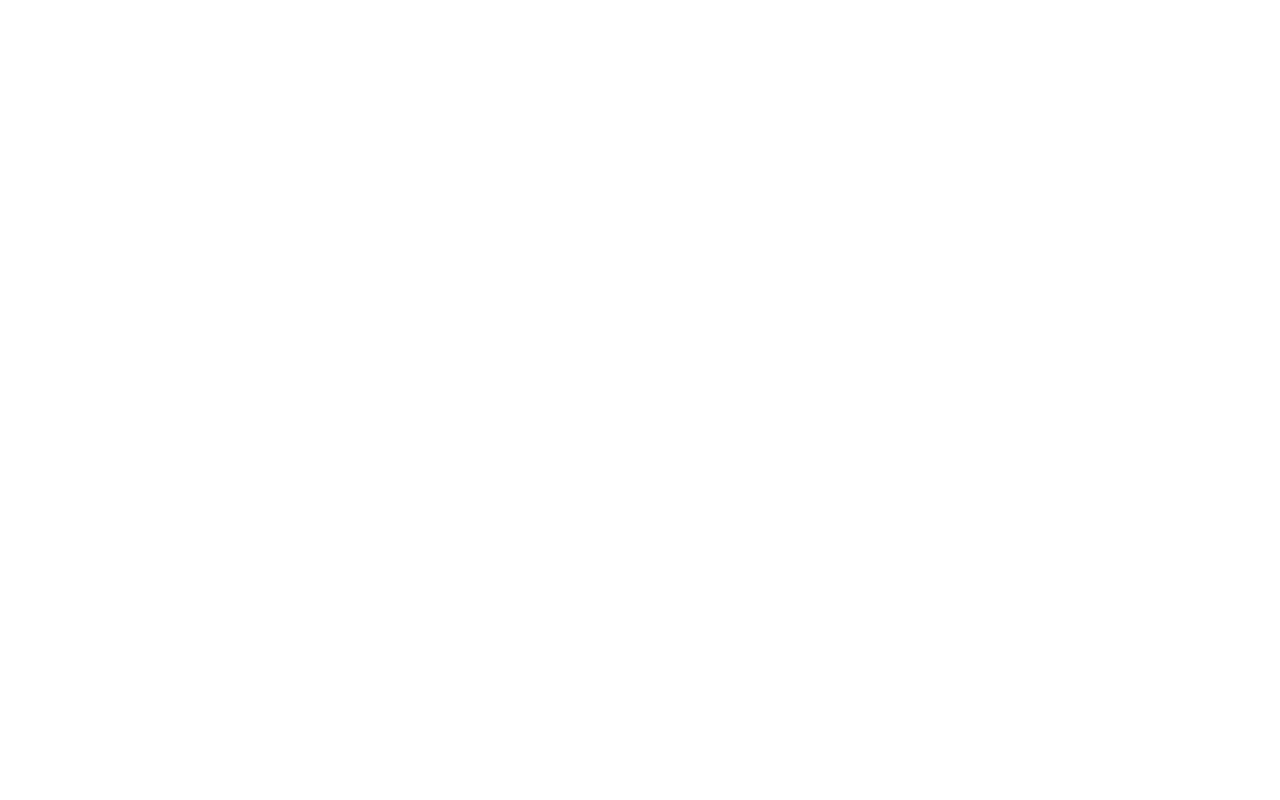
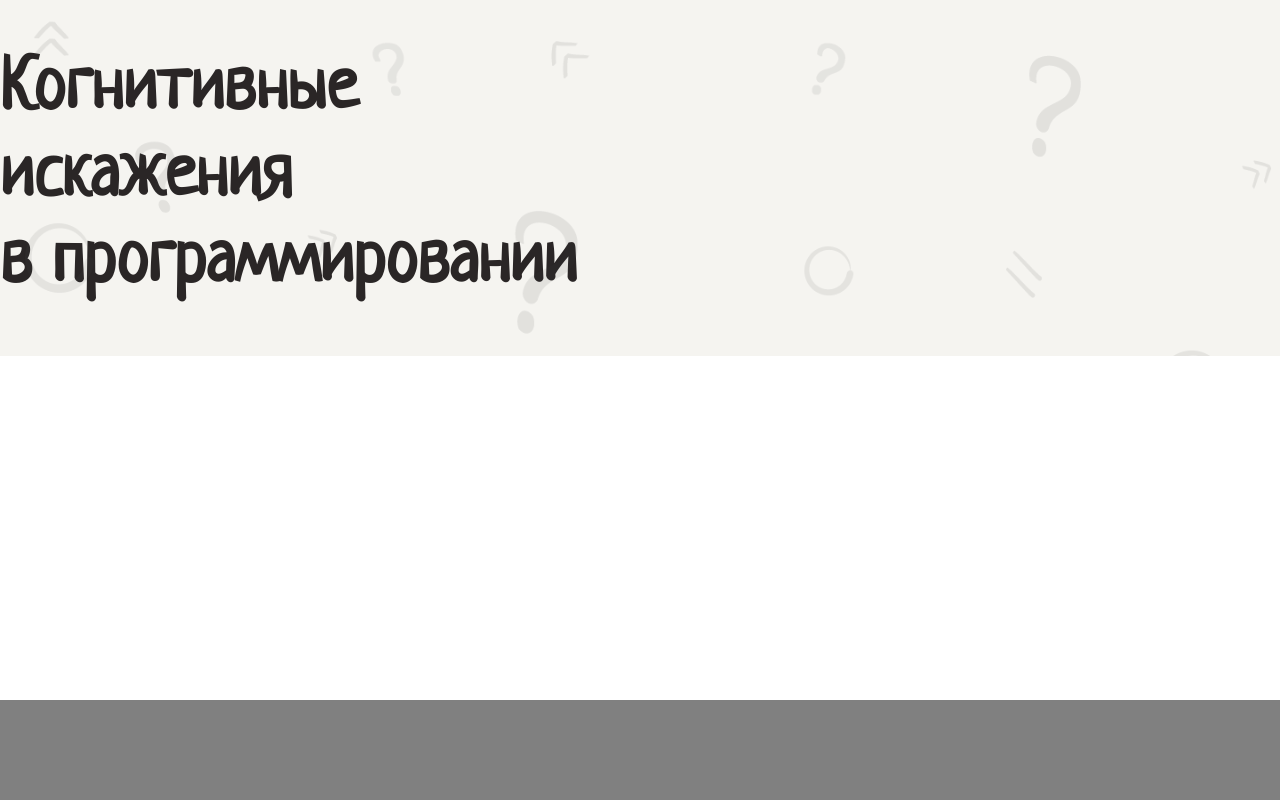
Before and after one commit to kkrasilov/layout-designer-project-58, a website: page src/index.html in a window 1280 px wide. Drawn offline with Linux system fonts and the light colour scheme; a web font is replaced by a local one.

Commit message:
added basic styles

```diff
--- a/src/index.html
+++ b/src/index.html
@@ -1,14 +1,26 @@
 <!DOCTYPE html>
-<html lang="ru">
+<html lang="ru" class="h-100">
+
 <head>
-    <meta charset="UTF-8">
-    <meta name="viewport" content="width=device-width, initial-scale=1.0">
-    <meta http-equiv="X-UA-Compatible" content="ie=edge">
-    <title>Когнитивные искажения kkrasilov</title>
+  <meta charset="UTF-8">
+  <meta name="viewport" content="width=device-width, initial-scale=1.0">
+  <meta http-equiv="X-UA-Compatible" content="ie=edge">
+  <title>Когнитивные искажения kkrasilov</title>
 
-    <link rel="stylesheet" href="styles/style.css">
+  <link rel="stylesheet" href="styles/style.css">
 </head>
-<body>
 
+<body class="h-100">
+  <div class="container h-100">
+    <header class="bg-image">
+      <h1>Когнитивные<br>искажения<br> в программировании</h1>
+    </header>
+    <main>
+      <section>
+      </section>
+    </main>
+    <footer>
+    </footer>
+  </div>
 </body>
 </html>
--- a/src/styles/style.css
+++ b/src/styles/style.css
@@ -1,7 +1,113 @@
-/** CSS STYLE **/
+@font-face {
+  font-weight: 400;
+  font-family: OpenSans;
+  src: url("../fonts/Roboto-Regular.ttf");
+}
 
-.hello {
-  display: block;
+@font-face {
+  font-weight: 700;
+  font-family: OpenSans;
+  src: url("../fonts/OpenSans-Bold.ttf");
+}
 
-  color: #fff;
+@font-face {
+  font-weight: 300;
+  font-family: OpenSans;
+  src: url("../fonts/OpenSans-Light.ttf");
 }
+
+@font-face {
+  font-weight: 400;
+  font-family: Neucha;
+  src: url("../fonts/Neucha-Regular.ttf");
+}
+
+:root {
+  --white: #fff;
+  --translucent-white: #d7ccc0;
+  --light: #f5f4f0;
+  --main: #fe8a02;
+  --main-dark: #42413c;
+  --dark: #2a2626;
+  --translucent-dark: #908d8b;
+  --brown: #b09a81;
+  --blue: #1085c5;
+}
+
+body {
+  margin: 0;
+  padding: 0;
+
+  font-size: 16px;
+  line-height: 1.6em;
+  font-family: OpenSans, sans-serif;
+
+  color: var(--dark);
+}
+
+h1,
+h2,
+h3 {
+  line-height: 1.2em;
+  font-family: Neucha, sans-serif;
+}
+
+h1 {
+  font-size: 72px;
+}
+
+h2 {
+  font-size: 60px;
+}
+
+h3 {
+  font-size: 34px;
+}
+
+.bg-image {
+  position: relative;
+}
+
+.bg-image::before {
+  position: absolute;
+
+  width: 100%;
+  height: 100%;
+
+  background-image: url("../images/background.png");
+  background-repeat: no-repeat;
+  background-size: cover;
+  content: '';
+
+
+  opacity: 0.1;
+}
+
+header {
+  background-color: var(--light);
+}
+
+footer {
+  height: 100px;
+  background-color: gray;
+}
+
+section {
+  max-width: 1110px;
+
+  padding-top: 100px;
+  padding-bottom: 100px;
+
+  display: flex;
+  justify-content: center;
+}
+
+.container {
+  display: flex;
+  flex-direction: column;
+  justify-content: space-between;
+}
+
+.h-100 {
+  height: 100%;
+}
```
Also changed, not shown: src/fonts/Neucha-Regular.ttf (added), src/fonts/OpenSans-Bold.ttf (added), src/fonts/OpenSans-Light.ttf (added), src/fonts/OpenSans-Regular.ttf (added).
